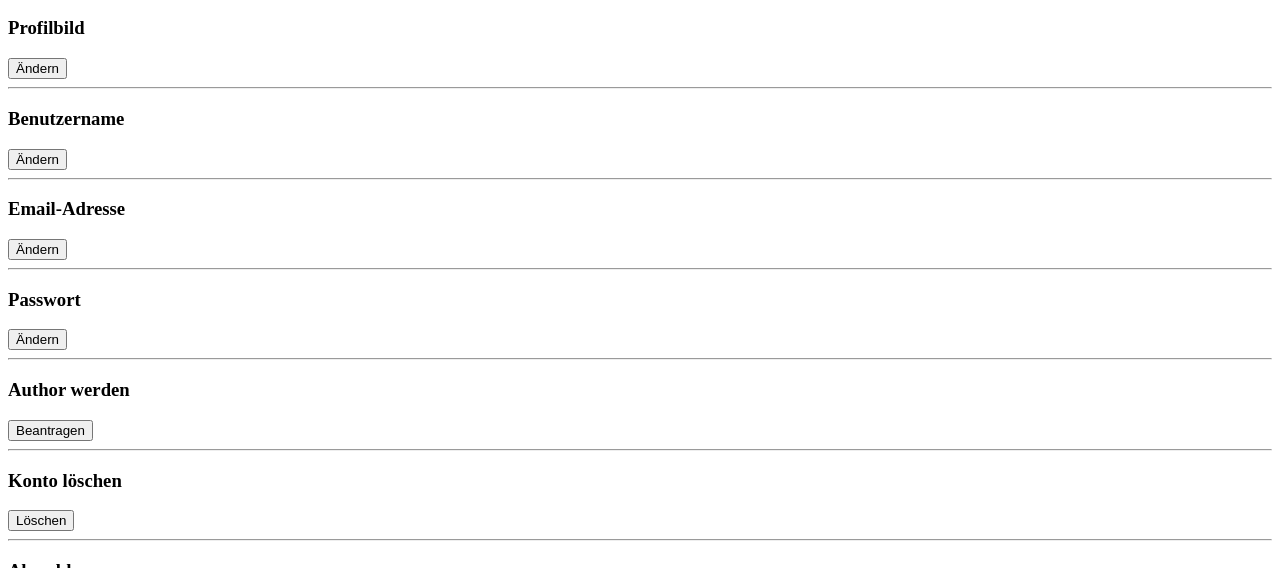
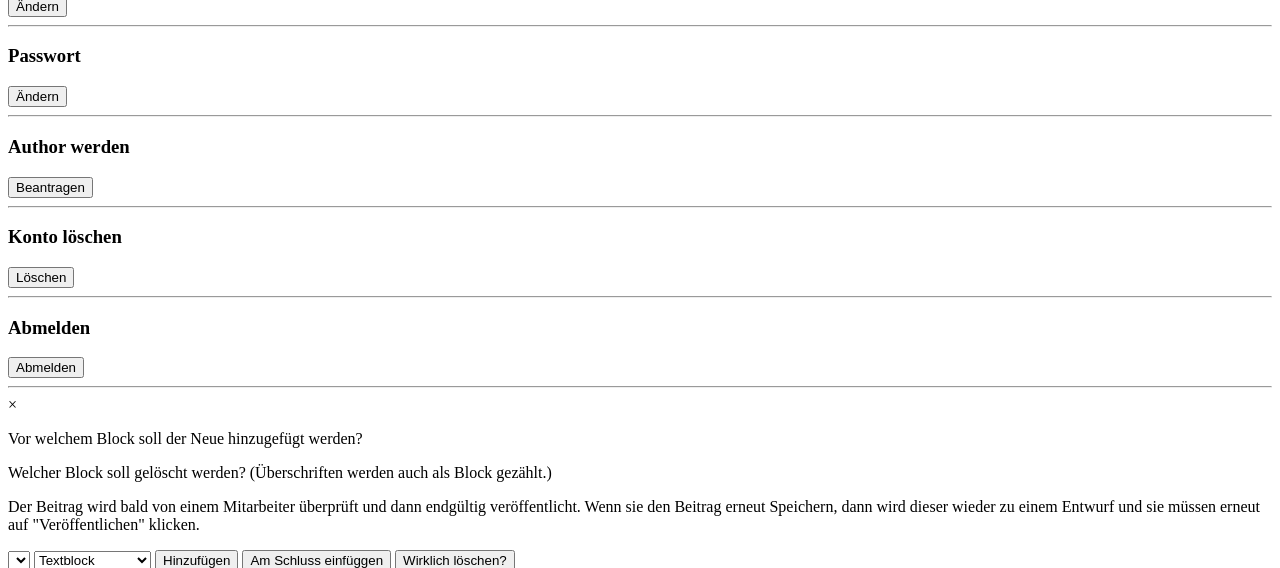
Before and after one commit to MoBoldi/MEDT-Projekt, a PHP site: page /Medt-Projekt/account.php in a window 1280 px wide. Shown: the part 945-1513 px from the top of the page. Run offline with PHP 8.4, Linux system fonts and the light colour scheme; a user stored in the database is signed in; data comes from the database, SQL or seed files in the repository; lists and menus that the app fills with data are empty.

Commit message:
create.php Notify hinzugefügt | funktionen in account.php erweitert

```diff
--- a/html/account.php
+++ b/html/account.php
@@ -22,54 +22,72 @@
         <div id="account">
             <img id="logo" alt="your logo" src="../data/profile.png" width="100px" height="100px">
             <div>
-            <h3>Benutzername</h3>
-            <p>email@adresse.com</p>
+            <h3><?php
+            //Username und Mail ausgeben in Account.php
+                require('db_connect.php');
+                //username ausgeben
+                $result = $conn->query("SELECT username FROM login_user where email='" . $_SESSION["user"] . "'");
+
+
+                if ($result->num_rows > 0){
+                    echo $result->fetch_row()[0];
+                }
+                require('db_disconnect.php');
+            ?></h3>
+            <p><?php echo $_SESSION['user'];?></p>
             </div>
         </div>
+        <?php
+        //Blog-Beiträge des Users auflisten
+            require('db_connect.php');
+            $result = $conn->query("select status, id from login_user where email = '". $_SESSION['user'] ."'");
+            $result = $result->fetch_assoc();
+            //check ob User Admin oder Autor
+            if ($result['status'] == 3 || $result['status'] == 2){
+                $result = $conn->query("SELECT titel, Blog_ID FROM blog WHERE Autor = " . $result['id']);
+                $rows = $result->num_rows;
+                $result = $result->fetch_all();
+                //Blog-Beiträge ausgeben
+                echo '
+                <div class="accountData">
+                    <h3>Eigene Beiträge</h3>
+                    <button id="neuBtn">Neu</button>
+                </div>
+                    <div id="userEntrys">
+                    <div id="entrys">';
+                for ($i = 0; $i < $rows; $i++){
+                    echo '<div class="entry" style="background-image:url(../data/kreuzfahrt.jpg)">
+                    <a style="all:unset" href="blogSite.php?id='. $result[$i][1] . '"><h3>'. $result[$i][0] . '</h3>
+                    </a></div>';
+                }
+                echo "</div></div>";
+            }
+            require('db_disconnect.php');
+        ?>
 
-        <div class="accountData">
-                <h3>Eigene Beiträge</h3>
-                <button onclick="document.location.href='create.php';">Neu</button>
-            </div>
-            <div id="userEntrys">
-            <div id="entrys">
-                <div class="entry" style="background-image:url(../data/kreuzfahrt.jpg)">
-                    <h3>3 Dinge über Kreuzfahrten</h3>
-                </div>
-                <div class="entry" style="background-image:url(../data/fleisch.jpg)">
-                    <h3>Fleischkonsum, Umwelt und Klima</h3>
-                </div>
-                <div class="entry" style="background-image:url(../data/kreuzfahrt.jpg)">
-                    <h3>Platzhalter</h3>
-                </div>
-                <div class="entry" style="background-image:url(../data/fleisch.jpg)">
-                    <h3>Platzhalter</h3>
-                </div>
-            </div>
-        </div>
             <div class="accountData">
                 <h3>Profilbild</h3>
-                <button>Ändern</button>
+                <button id="chgProfilbild">Ändern</button>
             </div>
             <hr>
             <div class="accountData">
                 <h3>Benutzername</h3>
-                <button>Ändern</button>
+                <button id="chgBenutzername">Ändern</button>
             </div>
             <hr>
             <div class="accountData">
                 <h3>Email-Adresse</h3>
-                <button>Ändern</button>
+                <button id="chgEmail">Ändern</button>
             </div>
             <hr>
             <div class="accountData">
                 <h3>Passwort</h3>
-                <button>Ändern</button>
+                <button id="chgPasswort">Ändern</button>
             </div>
             <hr>
             <div class="accountData">
                 <h3>Author werden</h3>
-                <button>Beantragen</button>
+                <button id="becomeAutor">Beantragen</button>
             </div>
             <hr>
             <div class="accountData">
@@ -84,9 +102,44 @@
             <hr>
     </main>
 
+    <div id="modal">
+        <div class="modal-content">
+            <span class="close">&times;</span>
+            <p class="addModal">Vor welchem Block soll der Neue hinzugefügt werden?</p>
+            <p class="deleteModal">Welcher Block soll gelöscht werden? (Überschriften werden auch als Block gezählt.)</p>
+            <p class="publishModal">Der Beitrag wird bald von einem Mitarbeiter überprüft und dann endgültig veröffentlicht. Wenn sie den Beitrag erneut Speichern, dann wird dieser wieder zu einem Entwurf und sie müssen erneut auf "Veröffentlichen" klicken.</p>
+            <select id="bloecke"></select>
+            <select class="addModal" id="blockType">
+                <option>Textblock</option>
+                <option>Überschrift</option>
+                <option>Unterüberschrift</option>
+            </select>
+            <button class="addModal" id="addBlockBtn">Hinzufügen</button>
+            <button class="addModal" id="addEnd">Am Schluss einfüggen</button>
+            <button class="deleteModal" id="deleteBlockBtn">Wirklich löschen?</button>
+        </div>
+    </div>
+
     <?php include "./footer.html" ?>
     <script>
+        //MODAL
+        let modal = document.getElementById('modal');
+        let span = document.getElementsByClassName("close")[0];
+
+        span.addEventListener('click', () => {
+            modal.style.display = "none";
+        });
+
+        window.addEventListener('click', (event) => {
+            if (event.target == modal) {
+                modal.style.display = "none";
+            }
+        });
+
+
+        let neuBtn = document.getElementById("neuBtn");
         let logoffBtn = document.getElementById('logoff');
+
         logoffBtn.addEventListener('click', ()=>{
             let xhttp = new XMLHttpRequest();
             xhttp.onreadystatechange = function() {
@@ -97,6 +150,21 @@
             xhttp.open('POST', 'logoff.php', true);
             xhttp.send();
         });
+
+        //Custom Buttons
+        neuBtn.addEventListener('click', function(){
+            document.location.href='create.php';
+        });
+
+        let chgProfilbild = document.getElementById('chgProfilbild');
+        let chgBenutzername = document.getElementById('chgBenutzername');
+        let chgEmail = document.getElementById('chgEmail');
+        let chgPasswort = document.getElementById('chgPasswort');
+        let becomeAutor = document.getElementById('becomeAutor');
+
+        chgProfilbild.addEventListener('click', function(){
+
+        });
     </script>
 </body>
 
--- a/html/notifyAdmin.php
+++ b/html/notifyAdmin.php
@@ -7,6 +7,10 @@
  */
 
 //Import PHPMailer classes into the global namespace
+session_start();
+$titel = "Blog Published by " . $_SESSION['user'];
+$text = "Beitrag überprüfen und in Datenbank frei geben. \nID: ". $_SESSION['Blog_ID'];
+echo print_r($_SESSION);
 use PHPMailer\PHPMailer\PHPMailer;
 use PHPMailer\PHPMailer\SMTP;
 
--- a/sass/account.sass
+++ b/sass/account.sass
@@ -1,5 +1,4 @@
 @import _variable
-
 main
     width: $contentSize - 20%
 #account
```
Also changed, not shown: html/check_author.php (added, +9 -0 lines), html/create.php (+5 -12 lines), html/login.php (+12 -18 lines), sass/create.sass (+0 -12 lines), sass/general.sass (+12 -0 lines), package-lock.json (added).
